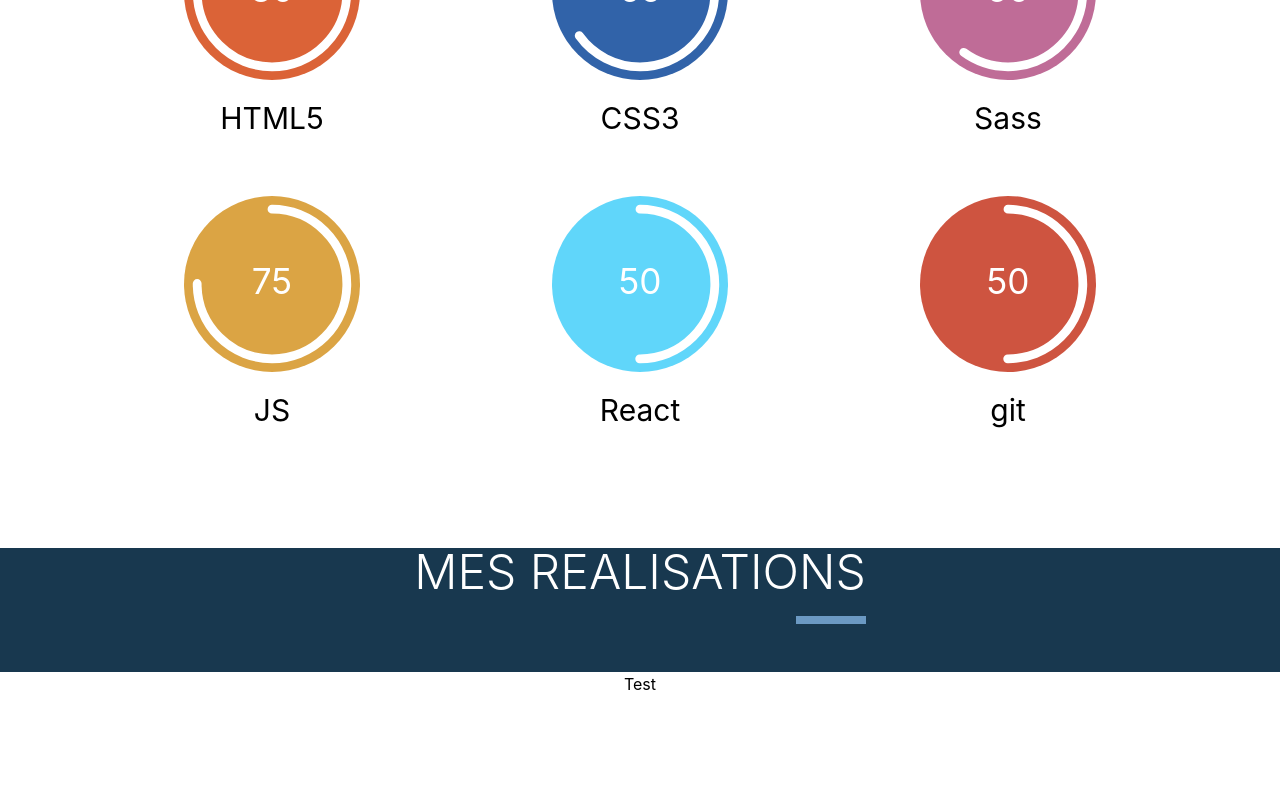
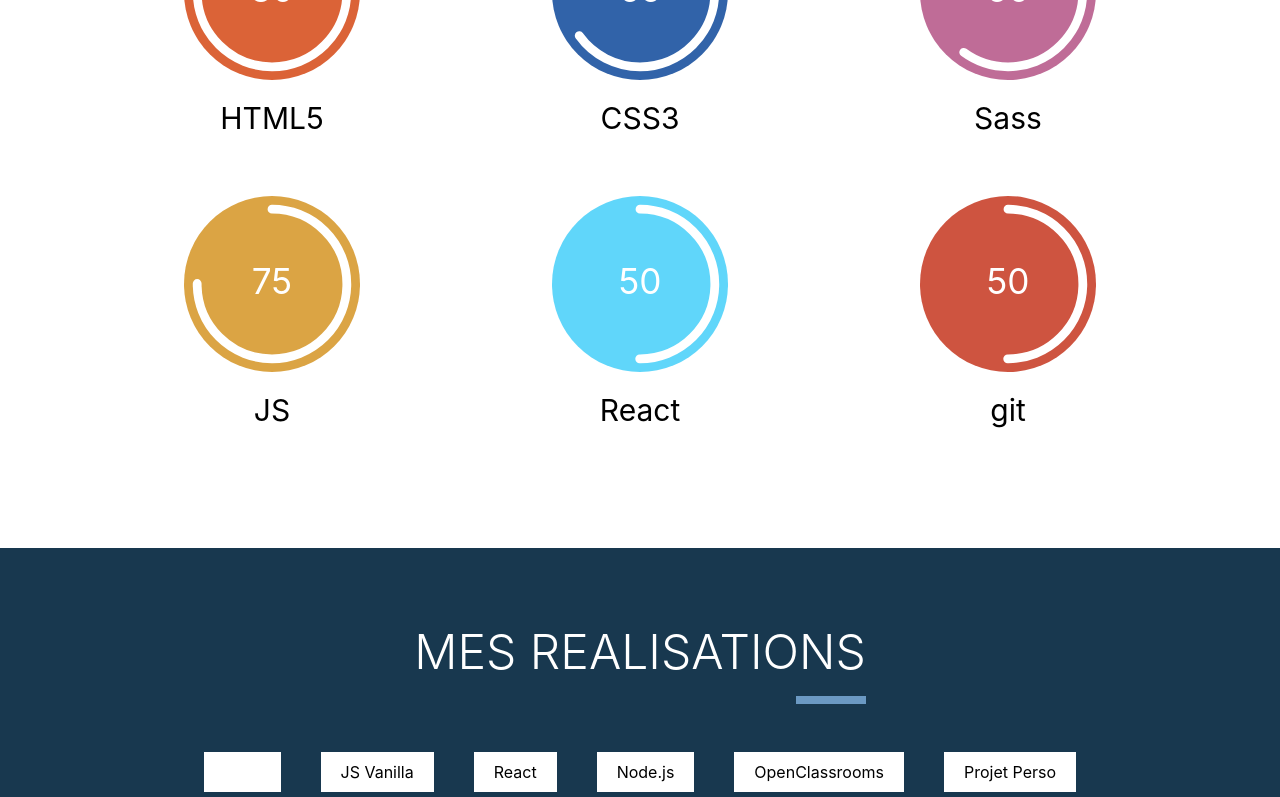
Before and after one commit to sismitrii/portfolio, a React (Create React App) app: page / in a window 1280 px wide. Shown: the part 2000-2797 px from the top of the page. Before the commit the page ends 2696 px from the top, so only its background shows below. Built offline with nearby package versions, Linux system fonts and the light colour scheme; a web font is replaced by a local one.

Commit message:
✨ 💄 [Realisation] : section realisation design, content, and filter

```diff
--- a/src/component/Realisation/Realisation.jsx
+++ b/src/component/Realisation/Realisation.jsx
@@ -1,11 +1,159 @@
+import { useState } from "react"
+import { faGithub } from "@fortawesome/free-brands-svg-icons"
+import { FontAwesomeIcon } from "@fortawesome/react-fontawesome"
+
 import SectionTitle from "../General/SectionTitle"
+import RealisationItem from "./RealisationItem"
+
+import GroupomaniaImg from "../../assets/images/Groupomania.png"
+import ClockImg from "../../assets/images/Clock.png"
+import KanapImg from "../../assets/images/Kanap.png"
+import PokedexImg from "../../assets/images/Pokedex.png"
+import SpaceImg from "../../assets/images/SpaceInvaders.png"
+import ParticulesImg from "../../assets/images/Particules.png"
+
 
 export default function Realisation(){
+    const [isSelected, setIsSelected] = useState("Tous");
+
+    const filterTab = [
+        {
+            name: "Tous"
+        },
+        {
+            name: "JS Vanilla"
+        },
+        {
+            name: "React"
+        },
+        {
+            name: "Node.js"
+        },
+        {
+            name: "OpenClassrooms"
+        },
+        {
+            name: "Projet Perso"
+        }
+    ]
+
+    const tabProject = [
+        {
+            name: "Groupomania",
+            description: "Dernier projet de la formation d'openclassrooms ! Réalisation d'un réseau social interne.",
+            attribut: ["React", "Node.js","Express","MongoDb","OpenClassrooms"],
+            img: GroupomaniaImg,
+            url: "https://groupo-front.vercel.app"
+        },
+        {
+            name: "Clock",
+            description: "Réalisation d'une horloge et d'un affichage digital de l'heur et d'une fonction timer",
+            attribut: ["HTMl", "Sass", "JS Vanilla","Projet Perso"],
+            img: ClockImg,
+            url: "https://clock-teal-six.vercel.app/"
+        },
+        {
+            name: "Kanap",
+            description: "Intégration dynamique du front-end d'un site de e-commerce",
+            attribut: ["JS Vanilla","OpenClassrooms"],
+            img: KanapImg,
+            url: "https://kanap-front.vercel.app"
+        },
+        {
+            name: "Pokedex",
+            description: `Création d'un "Pokedex" à l'aide de PokéAPI`,
+            attribut: ["HTML","CSS", "JS Vanilla","Projet Perso"],
+            img: PokedexImg,
+            url: "https://pokedex-sismitrii.vercel.app"
+        },
+        {
+            name: "Space Invaders",
+            description: "Création d'un space invaders simple",
+            attribut: ["HTML","CSS", "JS Vanilla","Projet Perso"],
+            img: SpaceImg,
+            url: "https://pokedex-sismitrii.vercel.app"
+        },
+        {
+            name: "Particules",
+            description: "Utilisation du canva pour créez des particules qui se déplacent aléatoirement",
+            attribut: ["HTML","CSS", "JS Vanilla","Projet Perso"],
+            img: ParticulesImg,
+            url: "https://particule-steel.vercel.app"
+        },
+        // {
+        //     name: "Parrallax Scrolling",
+        //     description: "Animations au scroll de la page",
+        //     attribut: ["HTML","CSS", "JS Vanilla","Projet Perso"],
+        //     img: GroupomaniaImg,
+        //     url: "https://parallax-scrolling-six.vercel.app/"
+        // },
+        // {
+        //     name: "Github Searcher",
+        //     description: "Utilisation de l'API de Github",
+        //     attribut: ["HTML","CSS", "JS Vanilla","Projet Perso"],
+        //     img: GroupomaniaImg,
+        //     url: "https://github-api-orcin.vercel.app/"
+        // },
+        // {
+        //     name: "Jeu de memory simple",
+        //     description: "Creez d'un jeu de memory très simple",
+        //     attribut: ["HTML","CSS", "JS Vanilla","Projet Perso"],
+        //     img: GroupomaniaImg,
+        //     url: "https://memory-card-xi.vercel.app"
+        // },
+        // {
+        //     name: "Generateur de dégradé",
+        //     description: "Création d'un dégradé colorer à l'aide de 2 ou plus code hexadécimal",
+        //     attribut: ["HTML","CSS", "JS Vanilla","Projet Perso"] ,
+        //     img: GroupomaniaImg,
+        //     url: "https://gradient-background-generator-phi.vercel.app"
+        // },
+        // {
+        //     name: "API Hot takes",
+        //     description: "6ème projet de la formation d'openClassrooms, création d'une API" ,
+        //     attribut: ["Node.js","Express", "MongoDb","OpenClassrooms"],
+        //     img: GroupomaniaImg,
+        //     url: "https://github.com/sismitrii/OC_P6_Hot_Takes"
+        // }
+    ]
+
+    const tabtoShow = isSelected === "Tous" ? tabProject : tabProject.filter((project)=>{
+        return project.attribut.includes(isSelected);
+    })
+
+    function handleSelected(name){
+        setIsSelected(name);
+    }
+
     return(
-        <section id="realisations" className="w-screen flex justify-center items-center bg-bgBlue">
+        <section id="realisations" className="w-screen h-fit flex flex-col justify-center items-center bg-bgBlue py-20">
             <SectionTitle colored={false}>
                 MES REALISATIONS
             </SectionTitle>
+            <ul className="flex mb-10" aria-label="filter" aria-describedby="Liste de filtre pour les réalisations">
+                {filterTab.map((filter, index)=>(
+                    <li key={index}>
+                        <button
+                            onClick={()=>handleSelected(filter.name)}
+                            className={`${isSelected === filter.name && "bg-navBlue text-white"} px-5 py-2 mx-5 bg-white hover:bg-navBlue hover:text-white duration-150`}>
+                                {filter.name}
+                        </button>
+                    </li>
+                ))}
+            </ul>
+            <section className="flex flex-wrap justify-center">
+                {tabtoShow.map((project,index)=>(
+                    <RealisationItem
+                        key={`${project}-${index}`}
+                        project={project}
+                        index={index}
+                    />
+                ))}
+            </section>
+            <a className="bg-white text-2xl mt-10 p-3 rounded-md" href="https://github.com/sismitrii">
+                    <FontAwesomeIcon className="mr-2 text-3xl" icon={faGithub} />
+                    Voir plus sur Github
+                </a>
         </section>
 
     )
--- /dev/null
+++ b/src/component/Realisation/RealisationItem.jsx
@@ -0,0 +1,16 @@
+export default function RealisationItem({project,index}){
+    return (
+    <article className="relative w-64 h-64 sm:w-96 sm:h-96 p-1 sm:p-10 m-10 bg-sky-800 text-white text-center hover:scale-110 duration-500 ">
+        <a href={project.url}>
+            <h4 className="text-xl sm:text-3xl m-4">{project.name}</h4>
+            <p className="text-sm sm:text-lg italic">{project.description}</p>
+            <ul className="flex flex-wrap mt-5 justify-center">
+                {project.attribut.map((att, index)=>(
+                    <li key={`${index}-${att}`} className="text-xs sm:text-base px-3 py-1 m-2 bg-white text-navBlue">{att}</li>
+                ))}
+            </ul>
+            <img className="absolute top-0 left-0 w-full h-full object-cover opacity-5 hover:opacity-100 duration-500" src={project.img} alt="Impression écran de la page d'accueil de Groupomania" />
+        </a>
+    </article>
+    )
+}
```
